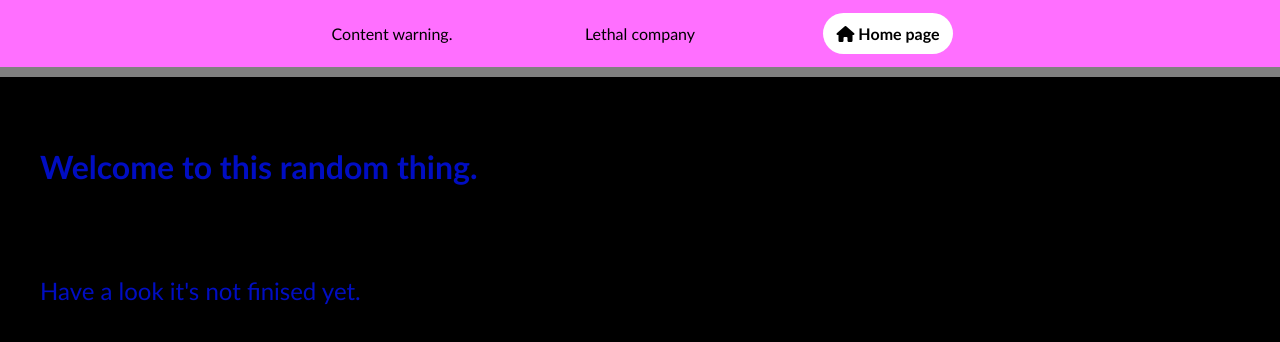
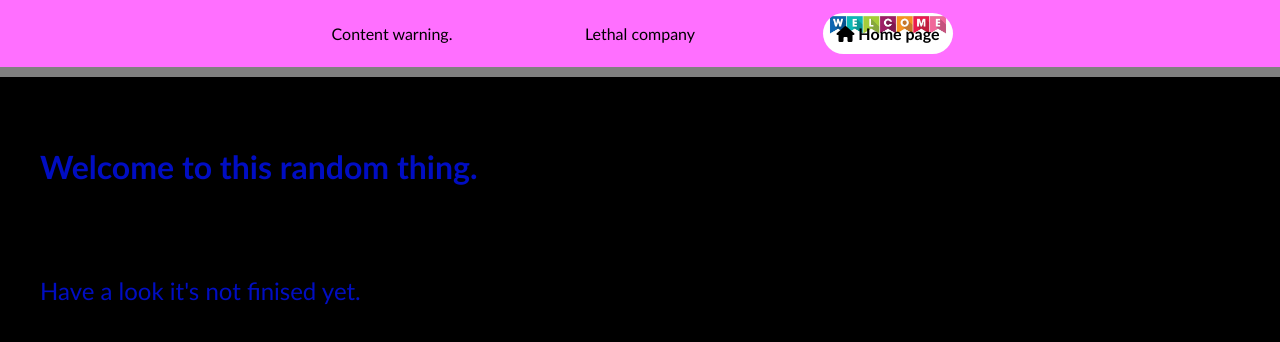
Before and after one commit to MeFox66/Vids, a plain HTML site: page index.html in a window 1280 px wide. Drawn offline with Linux system fonts and the light colour scheme.

Commit message:
Update style.css

```diff
--- a/style.css
+++ b/style.css
@@ -85,12 +85,10 @@ ul li.Welcome a {
   padding: 11px 13px;
   transition: 0.3s ease;
 }
-ul li.Welcome a:hover {
-  background-color: #fff;
-  color: rgb(0, 0, 0);
-}
 ul li.active.Welcome a {
-  background-color: #fff;
+  background-image: url(content/welcome.jpg);
+  background-size: cover;
+  background-position-y: -20px ;
   color: #000000;
   font-weight: bold;
 }
```
